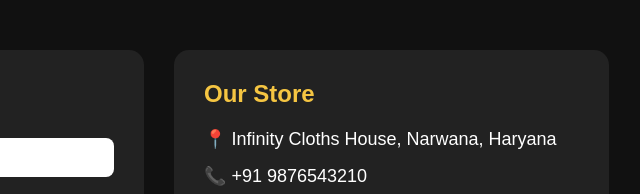
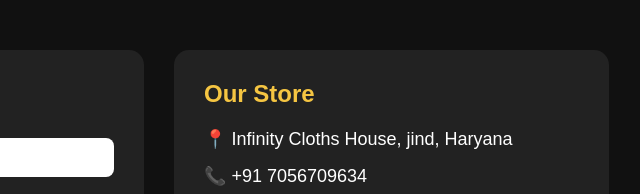
Before and after one commit to gouravthakur1114-netizen/infinity-cloths-house, a plain HTML site: page contact.html in a window 1280 px wide. Shown: the top 194 px of the page, 481-1121 px from the left. Drawn offline with Linux system fonts and the light colour scheme.

Commit message:
Add files via upload

```diff
--- a/contact.html
+++ b/contact.html
@@ -99,9 +99,9 @@
 
 <h2>Our Store</h2>
 
-<p>📍 Infinity Cloths House, Narwana, Haryana</p>
+<p>📍 Infinity Cloths House, jind, Haryana</p>
 
-<p>📞 +91 9876543210</p>
+<p>📞 +91 7056709634</p>
 
 <p>📧 infinityclothshouse@gmail.com</p>
 
```
